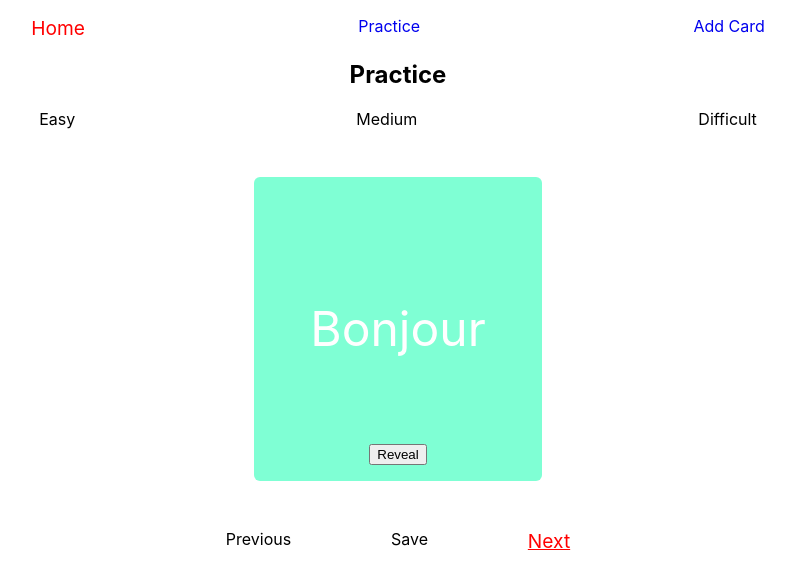
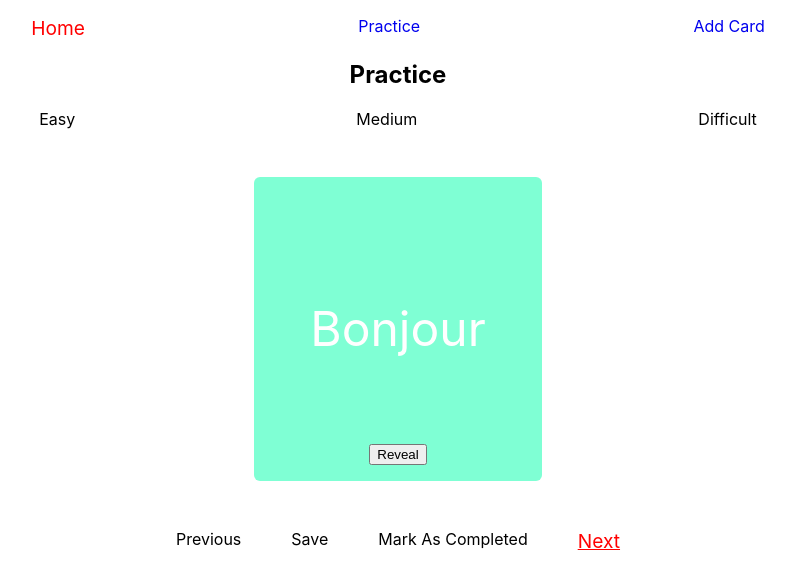
Before and after one commit to cthao309/mvp, a React (Create React App) app: page /practice in a window 1280 px wide. Shown: the top 586 px of the page, without its empty margins (242-1037 px from the left). Built offline with nearby package versions, Linux system fonts and the light colour scheme.

Commit message:
created node server to handle ajax call to database

```diff
--- a/package.json
+++ b/package.json
@@ -6,6 +6,8 @@
     "@testing-library/jest-dom": "^4.2.4",
     "@testing-library/react": "^9.3.2",
     "@testing-library/user-event": "^7.1.2",
+    "axios": "^0.19.2",
+    "cors": "^2.8.5",
     "express": "^4.17.1",
     "morgan": "^1.10.0",
     "react": "^16.13.1",
@@ -17,6 +19,8 @@
   },
   "scripts": {
     "start": "react-scripts start",
+    "node:server": "nodemon server/server.js",
+    "dev": "npm run node:server && npm run dev",
     "build": "react-scripts build",
     "test": "react-scripts test",
     "eject": "react-scripts eject"
--- a/src/App.js
+++ b/src/App.js
@@ -1,4 +1,5 @@
 import React from 'react';
+import axios from 'axios';
 import {
   BrowserRouter as Router,
   Switch,
@@ -17,19 +18,22 @@ const SAMPLE_FLASHCARDS = [
     id: 1,
     question: 'Bonjour',
     answer: 'hello',
-    difficulty: 'easy'
+    difficulty: 'easy',
+    completed: false
   },
   {
     id: 2,
     question: 'Qui',
     answer: 'yes',
-    difficulty: 'medium'
+    difficulty: 'medium',
+    completed: false
   },
   {
     id: 3,
     question: 'Merci',
     answer: 'thank you',
-    difficulty: 'hard'
+    difficulty: 'hard',
+    completed: false
   }
 ]
 
@@ -53,6 +57,15 @@ class App extends React.Component {
 
   handleSelectLevel(el) {
     console.log('Select level: ', el)
+    axios.get(`http://localhost:5555/api/v1/${el}`)
+      .then(data => {
+        console.log('Ajax call (data) => ', data)
+      })
+      .catch(err => console.log(err))
+  }
+
+  handleSaveData(data) {
+    console.log('Save data => ', data)
   }
 
   render() {
@@ -81,6 +94,7 @@ class App extends React.Component {
                 <Practice
                   data={this.state.flashcard}
                   handleSelectLevel={this.handleSelectLevel.bind(this)}
+                  handleSaveData={this.handleSaveData.bind(this)}
                 />
               </Route>
               <Route path="/addcard">
--- a/src/Components/Card/Card.js
+++ b/src/Components/Card/Card.js
@@ -40,6 +40,7 @@ class Card extends React.Component {
           <ul>
             <li className={this.props.disableMoveBack ? 'disable' : 'active'} onClick={() => this.props.handleCardClick(this.props.id, 'back')} >Previous</li>
             <li onClick={() => this.props.handleCardClick(this.props.id, 'save')} >Save</li>
+            <li onClick={() => this.props.handleCardClick(this.props.id, 'completed')} >Mark As Completed</li>
             <li className={this.props.disableMoveNext ? 'disable' : 'active'} onClick={() => this.props.handleCardClick(this.props.id, 'next')} >Next</li>
           </ul>
         </div>
--- a/src/Components/Practice/Practice.js
+++ b/src/Components/Practice/Practice.js
@@ -47,6 +47,15 @@ class Practice extends React.Component {
         break;
       case 'save':
         console.log('save...')
+        this.props.handleSaveData([])
+        break;
+      case 'completed':
+        console.log('mark completed...')
+        let data = this.state.data;
+        data.completed = true;
+
+        this.state.data[id] = data;
+        console.log('testing completed field => ', this.state)
         break;
       default:
         if(this.state.id === 0) {
@@ -55,6 +64,7 @@ class Practice extends React.Component {
         break;
     }
   }
+
 
   render() {
     console.log('state => ', this.state)
```
Also changed, not shown: 2 other files (tests, documents, lock files or other folders).
